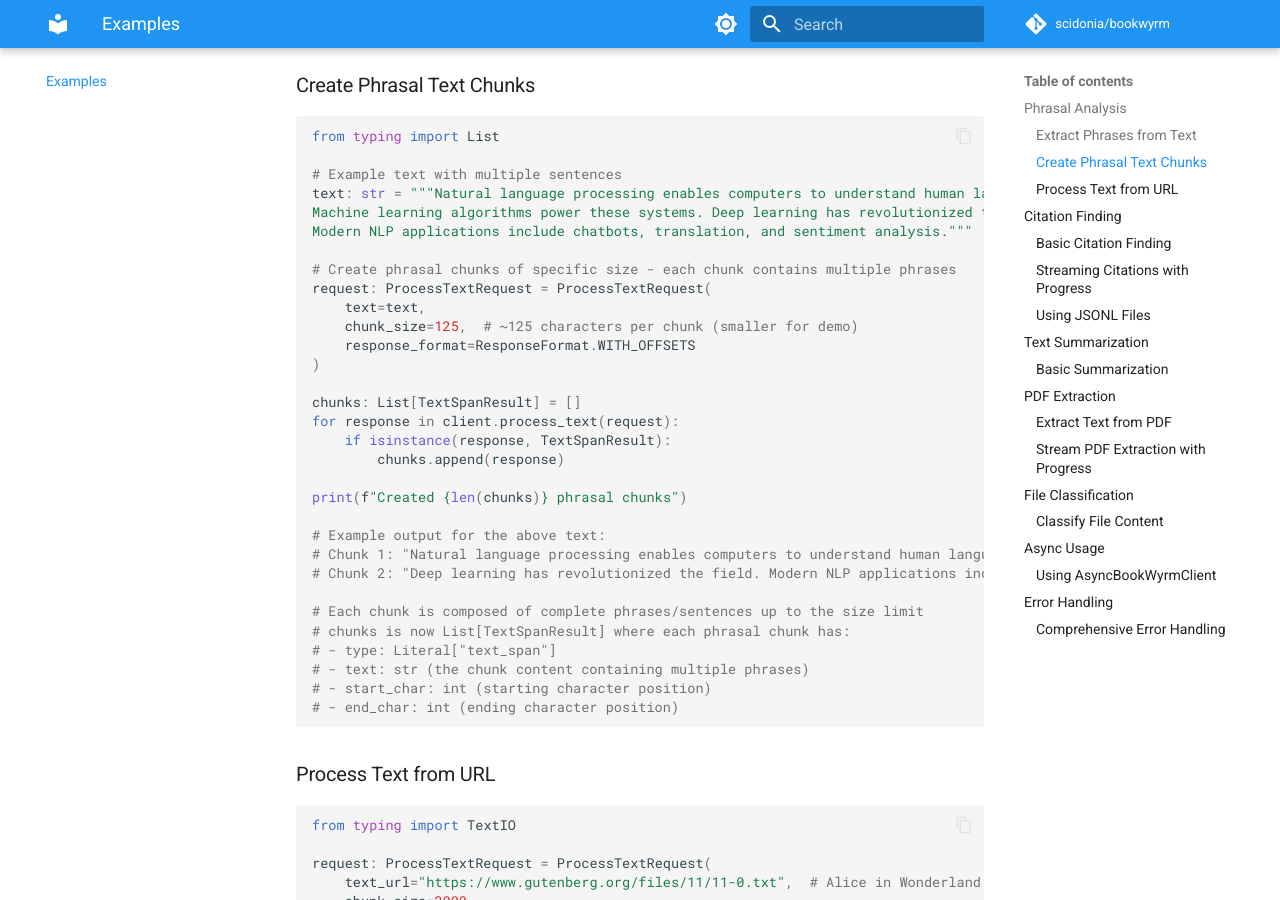
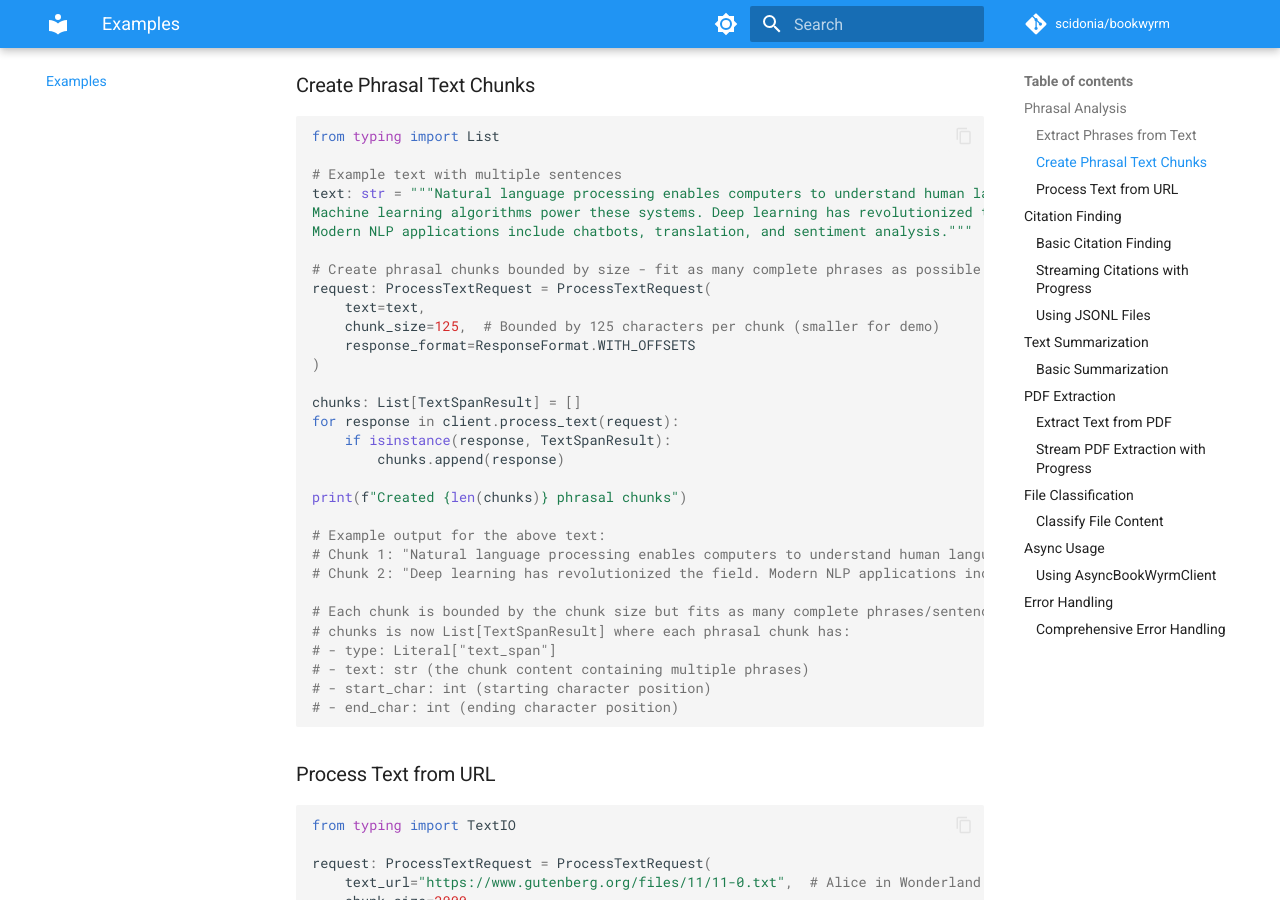
Before and after one commit to scidonia/bookwyrm-client, an MkDocs documentation site: the page built from docs/examples.md, in a window 1280 px wide and 900 px high, scrolled down 982 px. Built offline with MkDocs 1.6.1 and Material for MkDocs 9.7.7, drawn with Linux system fonts in a browser that asks for light colours; comment, search, counter and statistics services are not loaded.

Commit message:
docs: update comments to clarify chunk size bounding and phrase fitting
Co-authored-by: aider (anthropic/claude-sonnet-4-20250514) <aider@aider.chat>

```diff
--- a/docs/examples.md
+++ b/docs/examples.md
@@ -51,10 +51,10 @@ text: str = """Natural language processing enables computers to understand human
 Machine learning algorithms power these systems. Deep learning has revolutionized the field.
 Modern NLP applications include chatbots, translation, and sentiment analysis."""
 
-# Create phrasal chunks of specific size - each chunk contains multiple phrases
+# Create phrasal chunks bounded by size - fit as many complete phrases as possible
 request: ProcessTextRequest = ProcessTextRequest(
     text=text,
-    chunk_size=125,  # ~125 characters per chunk (smaller for demo)
+    chunk_size=125,  # Bounded by 125 characters per chunk (smaller for demo)
     response_format=ResponseFormat.WITH_OFFSETS
 )
 
@@ -69,7 +69,7 @@ print(f"Created {len(chunks)} phrasal chunks")
 # Chunk 1: "Natural language processing enables computers to understand human language. Machine learning algorithms power these systems."
 # Chunk 2: "Deep learning has revolutionized the field. Modern NLP applications include chatbots, translation, and sentiment analysis."
 
-# Each chunk is composed of complete phrases/sentences up to the size limit
+# Each chunk is bounded by the chunk size but fits as many complete phrases/sentences as possible up to that limit
 # chunks is now List[TextSpanResult] where each phrasal chunk has:
 # - type: Literal["text_span"]
 # - text: str (the chunk content containing multiple phrases)
```
